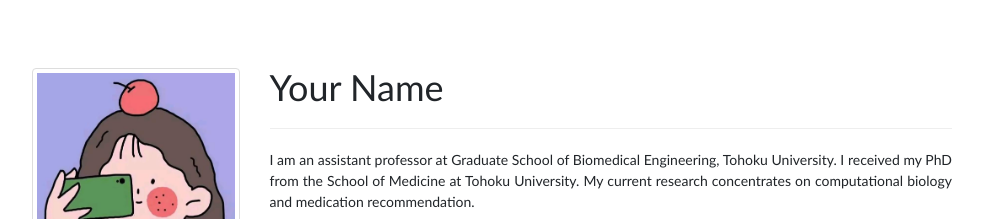
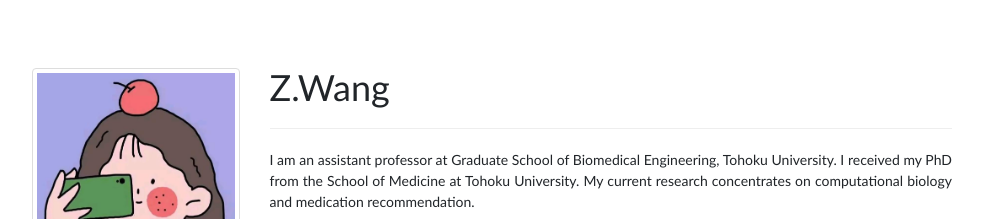
Before and after one commit to azusakou/azusakou.github.io, a plain HTML site: page index.html in a window 1280 px wide. Shown: the top 219 px of the page, without its empty margins (148-1131 px from the left). Drawn offline with Linux system fonts and the light colour scheme.

Commit message:
Update index.html

```diff
--- a/index.html
+++ b/index.html
@@ -2,10 +2,10 @@
 <html lang="en">
  <head>
   <meta charset="utf-8">
-  <title>Ziheng Wang - Academic homepage</title>
+  <title>Weeeelcome - Academic homepage</title>
   <meta name="viewport" content="width=device-width, initial-scale=1.0">
   <meta name="description" content="">
-  <meta name="author" content="Xinrui Tao">
+  <meta name="author" content="Wang">
   <link rel="icon" type="image/png" sizes="32x32" href="images/touxiang.png">
   <!-- Le styles -->
   <link href="css/bootstrap2.min.css" rel="stylesheet">
@@ -23,7 +23,7 @@
       <a class="thumbnail profilePicture"> <img src="images/person.png"  /> </a>
      </div>
      <div class="col-xs-12 col-sm-9">
-      <h1>Your Name</h1>
+      <h1>Z.Wang</h1>
       <p> </p>
       <hr>
       <p></p>
```
